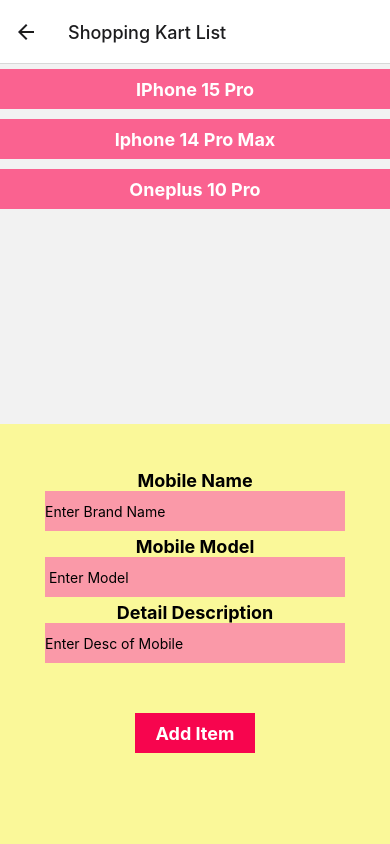
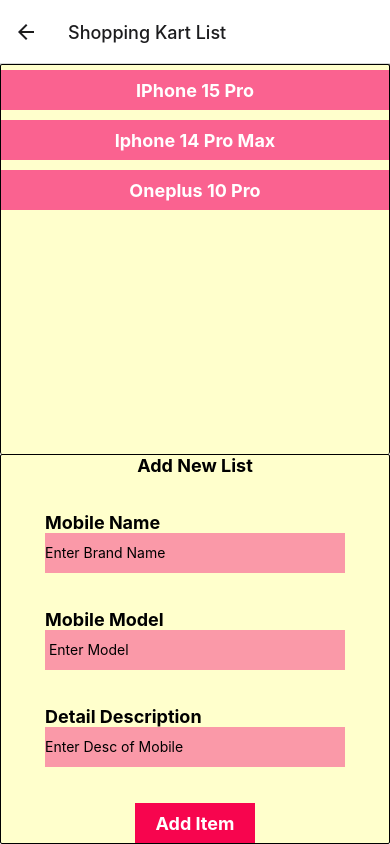
Before and after one commit to SwastikaJawahar/ShoppingKart, a React Native app: screen /ListItem in a window 390 px wide. Built offline with nearby package versions, Linux system fonts and the light colour scheme.

Commit message:
Design changes

```diff
--- a/src/container/DetailListItemScreen/styles.js
+++ b/src/container/DetailListItemScreen/styles.js
@@ -3,7 +3,7 @@
 
 const styles = StyleSheet.create({
   container: {
-    backgroundColor: '#ABF3F3',
+    backgroundColor: '#ffe6e6',
     flex: 1,
     borderWidth: 2,
     borderColor: 'black',
--- a/src/container/ListItemScreen/index.js
+++ b/src/container/ListItemScreen/index.js
@@ -1,5 +1,12 @@
 import React, {useState} from 'react';
-import {View, Text, FlatList, TouchableOpacity, TextInput} from 'react-native';
+import {
+  View,
+  Text,
+  FlatList,
+  TouchableOpacity,
+  TextInput,
+  ScrollView,
+} from 'react-native';
 import styles from './styles';
 
 function ListItemScreen(props) {
@@ -31,7 +38,8 @@
     setDetailDesc('');
   }
   return (
-    <View style={{flex: 1, justifyContent: 'center'}}>
+    <View style={{flex: 1}}>
+      <View style={styles.body}>
         <FlatList
           keyExtractor={(itemList, index) => index.toString()}
           data={itemList}
@@ -52,7 +60,11 @@
             );
           }}
         />
+      </View>
+
       <View style={styles.itemView}>
+        <Text style={styles.ButtonText}>Add New List</Text>
+        <View>
           <Text style={styles.ButtonText}>Mobile Name</Text>
           <TextInput
             style={styles.TextInput}
@@ -60,6 +72,8 @@
             placeholder="Enter Brand Name"
             onChangeText={text => setMobileName(text)}
           />
+        </View>
+        <View>
           <Text style={styles.ButtonText}>Mobile Model</Text>
           <TextInput
             placeholder=" Enter Model "
@@ -67,6 +81,8 @@
             style={styles.TextInput}
             onChangeText={changedtext => setMobileModel(changedtext)}
           />
+        </View>
+        <View>
           <Text style={styles.ButtonText}>Detail Description</Text>
           <TextInput
             placeholder="Enter Desc of Mobile"
@@ -74,6 +90,8 @@
             style={styles.TextInput}
             onChangeText={changedtext => setDetailDesc(changedtext)}
           />
+        </View>
+        <View>
           <TouchableOpacity
             onPress={addItemFunction}
             style={styles.addItemButton}>
@@ -81,6 +99,7 @@
           </TouchableOpacity>
         </View>
       </View>
+    </View>
   );
 }
 export default ListItemScreen;
--- a/src/container/ListItemScreen/styles.js
+++ b/src/container/ListItemScreen/styles.js
@@ -12,21 +12,27 @@
   },
   body: {
     flex: 1,
-    backgroundColor: '#F7F6F0',
+    backgroundColor: '#ffffcc',
     justifyContent: 'center',
-    alignItems: 'center',
+    borderColor: 'black',
+    borderWidth: 1,
+    borderRadius: 2,
+    borderBottomWidth: 0,
   },
   itemView: {
-    flex: 2,
-    backgroundColor: '#FAF899',
-    justifyContent: 'center',
+    flex: 1,
+    backgroundColor: '#ffffcc',
+    justifyContent: 'space-between',
     alignItems: 'center',
+    borderColor: 'black',
+    borderWidth: 1,
+    borderRadius: 2,
   },
   addItemButton: {
     height: 40,
     width: 120,
     backgroundColor: '#F7054E',
-    marginVertical: 50,
+    // marginVertical: 50,
     justifyContent: 'center',
     alignItems: 'center',
   },
@@ -36,16 +42,9 @@
     backgroundColor: '#FA99A8',
   },
   ButtonText: {
-    marginTop: 5,
     color: 'black',
     fontWeight: 'bold',
     fontSize: 18,
-  },
-  formview: {
-    flex: 1,
-    backgroundColor: '',
-    justifyContent: 'center',
-    alignItems: 'center',
   },
   Text: {
     color: 'white',
--- a/src/container/WelcomeScreen/index.js
+++ b/src/container/WelcomeScreen/index.js
@@ -5,7 +5,7 @@
   return (
     <View
       style={{
-        backgroundColor: '#B056E1',
+        backgroundColor: '#ffe6ff',
         flex: 1,
         justifyContent: 'center',
         alignItems: 'center',
--- a/src/index.js
+++ b/src/index.js
@@ -1,12 +1,12 @@
-import React from 'react';
-import {} from 'react-native';
 import ListItemScreen from './container/ListItemScreen';
 import DetailListItemScreen from './container/DetailListItemScreen';
 import ListItemstyle from './container/ListItemScreen/styles';
 import DetailListItemstyle from './container/DetailListItemScreen/styles';
+import WelcomeScreen from './container/WelcomeScreen';
 export {
   ListItemScreen,
   DetailListItemScreen,
   ListItemstyle,
   DetailListItemstyle,
+  WelcomeScreen,
 };
```
Also changed, not shown: App.js (+1 -7 lines). Lines whose indentation alone changed are shown as unchanged.
